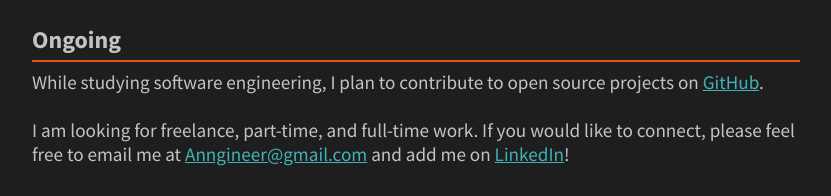
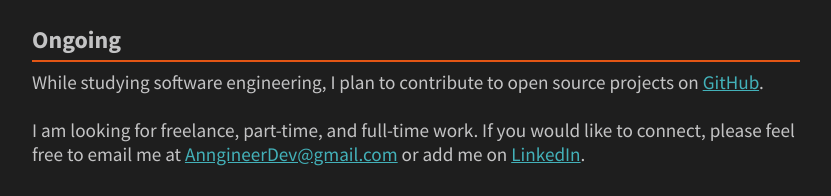
Before and after one commit to Anngineer/web-dev-portfolio, a React (Create React App) app: page /#/about in a window 1280 px wide. Shown: the part 756-952 px from the top of the page, without its empty margins (224-1055 px from the left). Built offline with nearby package versions, Linux system fonts and the light colour scheme.

Commit message:
Updates email address preference

```diff
--- a/src/About.js
+++ b/src/About.js
@@ -65,19 +65,19 @@ const About = ({ dropDownVisible, setDropDownVisible }) => {
               <br />I am looking for freelance, part-time, and full-time work.
               If you would like to connect, please feel free to email me at{" "}
               <a
-                href={"mailto:anngineer@gmail.com"}
+                href={"mailto:anngineerdev@gmail.com"}
                 style={{ color: "#43b1b9" }}
               >
-                Anngineer@gmail.com
+                AnngineerDev@gmail.com
               </a>{" "}
-              and add me on&nbsp;
+              or add me on&nbsp;
               <a
                 href="www.linkedin.com/in/anngineer"
                 style={{ color: "#43b1b9" }}
               >
                 LinkedIn
               </a>
-              !
+              .
             </p>
           </div>
         </div>
--- a/src/Contact.js
+++ b/src/Contact.js
@@ -8,7 +8,7 @@ const Contact = () => {
         <p>if you would like to work together or discuss a project.</p>
 
         <div className="link-box">
-          <a href={"mailto:anngineer@gmail.com"}>
+          <a href={"mailto:anngineerdev@gmail.com"}>
             <i className="fas fa-envelope" alt="email icon"></i> Email
           </a>
           <a href={"https://github.com/Anngineer"}>
--- a/src/Home.js
+++ b/src/Home.js
@@ -32,8 +32,8 @@ const Home = ({ dropDownVisible, setDropDownVisible }) => {
 
       <section id="introduction-section">
         <header className="intro-text-wrapper">
-          <h1>Hey there! I'm Ann Bridge,</h1>
-          <h2>web developer and researcher.</h2>
+          <h1>Hey there! I'm Ann Bridge.</h1>
+          <h2>Welcome to my web dev projects.</h2>
         </header>
       </section>
 
```
